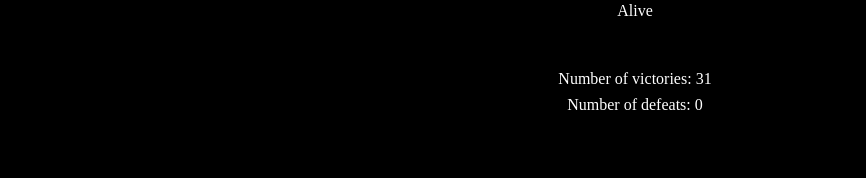
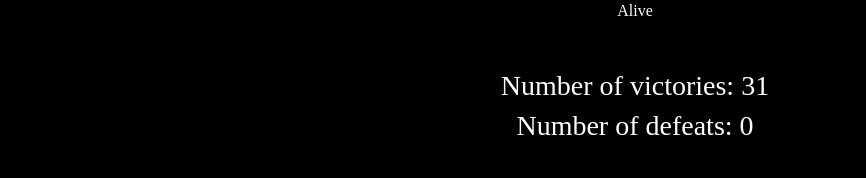
Before and after one commit to emilieDelsol/frontFYT, a React (Create React App) app: page /my-profile in a window 1280 px wide. Shown: the part 774-952 px from the top of the page, without its empty margins (5-871 px from the left). Built offline with nearby package versions, Linux system fonts and the light colour scheme; a web font is replaced by a local one.

Commit message:
change font-size tournaments

```diff
--- a/src/styles/TournamentCard.css
+++ b/src/styles/TournamentCard.css
@@ -34,9 +34,9 @@
     margin-bottom: 5%;
 }
 
-.description{
+.description, .text{
     word-wrap: break-word;
-    /* font-: 6vh; */
+    font-size: 3.5vh;
 
     margin: auto;
     width: 80%;
@@ -45,27 +45,3 @@
 .tournament-img{
     height:30vh;
 }
-
-/* .location{
-    font-size: 6vh;
-} */
-
-/* .tournament-card{
-    display: flex;
-    flex-direction: column;
-    width: 100;
-
-}
-.tournament-img{
-    height: 20vh;
-    width: 20vw;
-}
-.tournament-info{
-    display:flex;
-    flex-direction: row;
-}
-
-/* div.tournament-card {
-    height: 100%;
-   }
-    */
```
